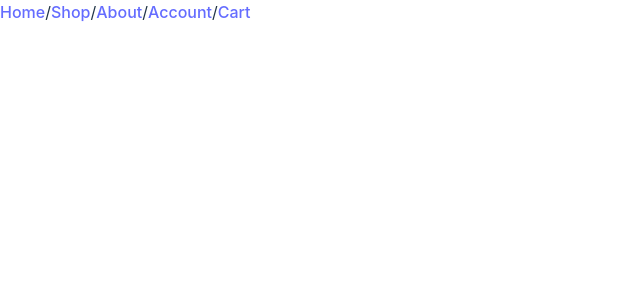
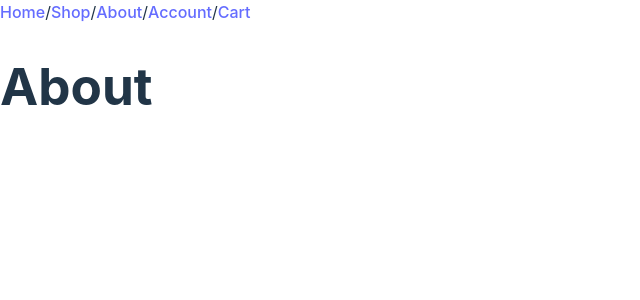
Before and after one commit to jojojonit/eautopia, a React (Vite) app: page /about in a window 1280 px wide. Shown: the top 300 px of the page, without its empty margins (0-640 px from the left). Built offline with nearby package versions, Linux system fonts and the light colour scheme; no server answers.

Commit message:
created about page, reviews component and routes on client side

```diff
--- a/src/components/Navbar/Navbar.jsx
+++ b/src/components/Navbar/Navbar.jsx
@@ -5,7 +5,7 @@ export default function Navbar({ user, showDrawer }) {
     <>
       <nav>
         <NavLink to="/">Home</NavLink>/<NavLink to="/shop">Shop</NavLink>/
-        <NavLink to="/shop">About</NavLink>/
+        <NavLink to="/about">About</NavLink>/
         <NavLink to={user ? "/account/user" : "/account/login"}>
           Account
         </NavLink>
--- /dev/null
+++ b/src/components/Reviews/Reviews.jsx
@@ -0,0 +1,3 @@
+export default function Reviews() {
+  return <h2>Reviews</h2>;
+}
--- /dev/null
+++ b/src/pages/AboutPage/AboutPage.jsx
@@ -0,0 +1,3 @@
+export default function AboutPage() {
+  return <h1>About</h1>;
+}
--- a/src/pages/App/App.jsx
+++ b/src/pages/App/App.jsx
@@ -21,6 +21,7 @@ import SingleProductPage from "../ShopPage/SingleProductPage";
 import CheckoutPage from "../CheckoutPage/CheckoutPage";
 import Success from "../CheckoutPage/Success";
 import Cancel from "../CheckoutPage/Cancel";
+import AboutPage from "../AboutPage/AboutPage";
 
 function App() {
   const [user, setUser] = useState(getUser());
@@ -115,7 +116,7 @@ function App() {
             />
           }
         />
-
+<Route path="/about" element={<AboutPage />} />
         <Route path="/success" element={<Success />} />
         <Route path="/cancel" element={<Cancel />} />
 
--- a/src/pages/ShopPage/SingleProductPage.jsx
+++ b/src/pages/ShopPage/SingleProductPage.jsx
@@ -1,5 +1,6 @@
 import { Button } from "antd";
 import { useParams } from "react-router-dom";
+import Reviews from "../../components/Reviews/Reviews";
 
 export default function SingleProductPage({ products, handleAddToCart }) {
   const { id } = useParams();
@@ -13,6 +14,8 @@ export default function SingleProductPage({ products, handleAddToCart }) {
       <Button onClick={(event) => handleAddToCart(event, product)}>
         BUY {product.name}
       </Button>
+
+      <Reviews />
     </>
   );
 }
```
